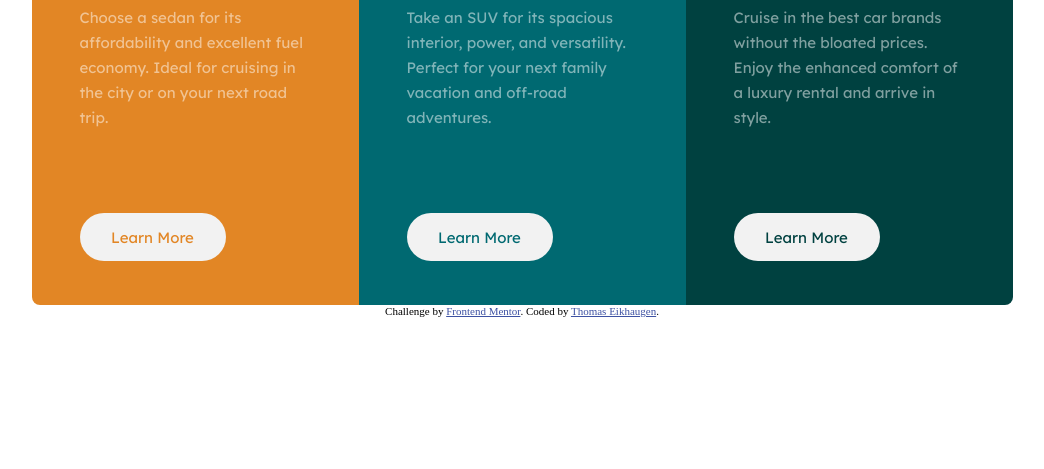
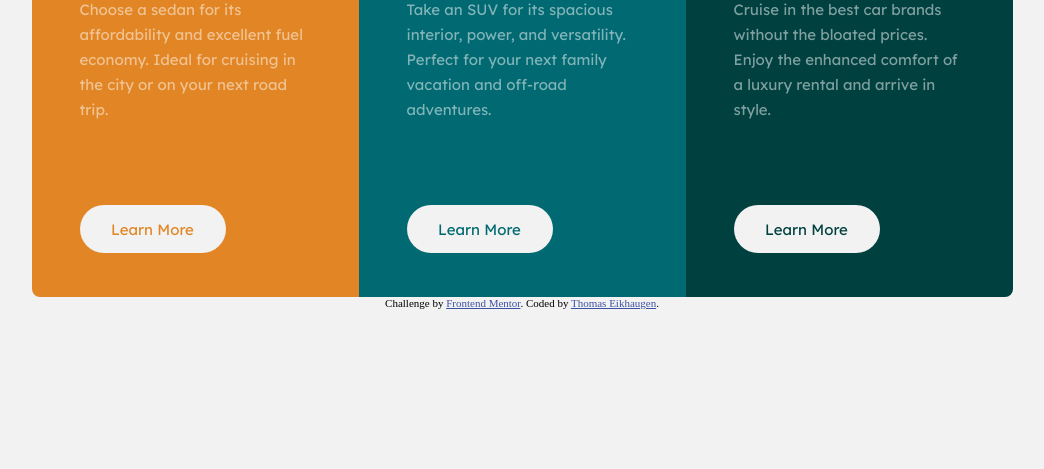
Before and after one commit to Eikhaugen/3-column-preview-card-component, a plain HTML site: page index.html in a window 1280 px wide. Shown: the part 347-816 px from the top of the page, without its empty margins (118-1162 px from the left). Drawn offline with Linux system fonts and the light colour scheme.

Commit message:
Added background color to body, margin 0.

```diff
--- a/styles.css
+++ b/styles.css
@@ -3,6 +3,8 @@
 }
 
 body{
+    margin: 0;
+    background-color: #F2F2F2;
     display: flex;
     justify-content: center;
     align-items: center;
```
